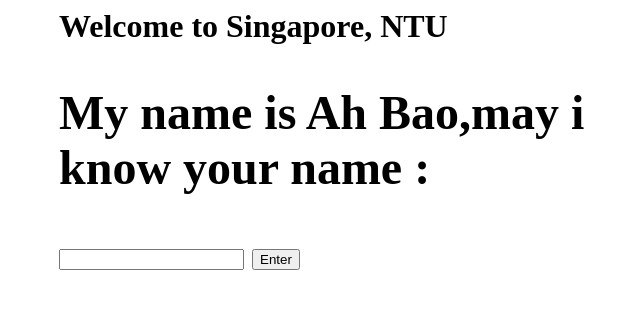
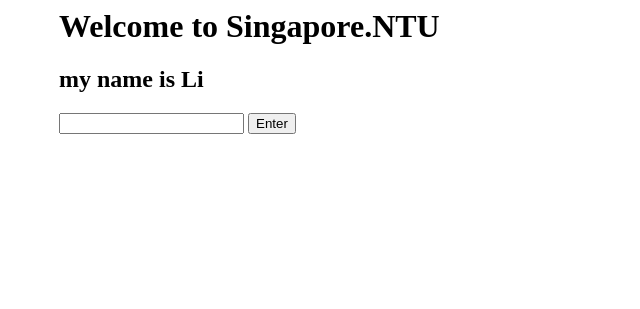
Before and after one commit to wuyanchen6/rpa-19Feb2024, a Python web app: template templates/index.html in a window 1280 px wide. Shown: the top 309 px of the page, without its empty margins (265-905 px from the left). Run offline with Jinja, Linux system fonts and the light colour scheme; the template is opened without the code that fills it, so the values that code supplies are empty.

Commit message:
Update index.html

```diff
--- a/templates/index.html
+++ b/templates/index.html
@@ -1,18 +1,16 @@
 <style>
-  .container{width:100%;margin:auto;}
-  @media (min-width:600px){.container{width: 80%;}}
-  @media (min-width:600px){.container{width: 60%;}}
-  @media (min-width:600px){.container{width: 50%;}}
-
-</style>
-
-
-
+  .container{width: 100%;margin: auto;}
+  @media(min-width:600px){.container{width: 80%;}}
+  @media(min-width:768px){.container{width: 60%;}}
+  @media(min-width:1024px){.container{width: 50%;}}
+ </style>
 
 <div class="container">
-<h1>Welcome to Singapore, NTU<h1>
-<form action="/main"method="post">
-  <h2>My name is Ah Bao,may i know your name : </h2>
-  <input type = "text" name="name">
-  <input type = "submit" value="Enter">
-</form>
+ <h1>Welcome to Singapore.NTU</h1>
+  <form action = "/main" method ="post">
+    <h2>my name is Li
+    </h2>
+    <input type ="text" name ="r">
+    <input type ="submit" value ="Enter">
+  </form>
+</div>
```
